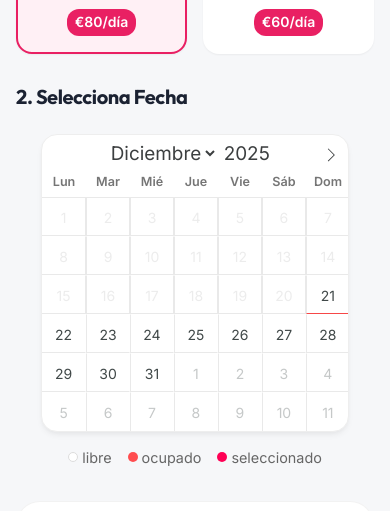
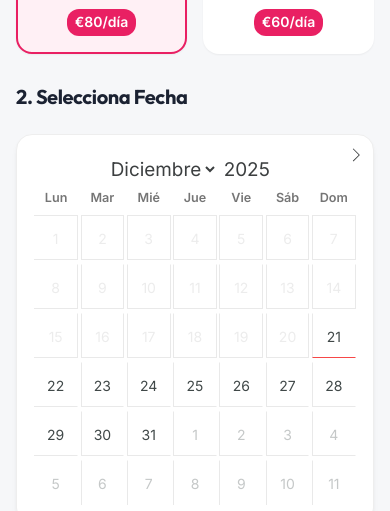
Before and after one commit to olarroy/party-rentals-ecosystem, a website: page party-rentals-frontend/reservas.html in a window 390 px wide. Shown: the part 358-869 px from the top of the page. Drawn offline with nearby package versions, Linux system fonts and the light colour scheme; no server answers.

Commit message:
style: make calendar full-width and responsive

```diff
--- a/party-rentals-frontend/src/css/booking.css
+++ b/party-rentals-frontend/src/css/booking.css
@@ -180,19 +180,50 @@
   flex-direction: column;
   align-items: center;
   justify-content: center;
+  width: 100%;
+  /* Full width wrapper */
 }
 
 #datePicker {
   display: none;
-  /* Hide input since we are inline */
 }
 
+/* Force Flatpickr to be Fluid */
 .flatpickr-calendar {
+  width: 100% !important;
+  max-width: 100% !important;
   box-shadow: var(--shadow-md) !important;
   border: 1px solid #eee !important;
   border-radius: var(--radius-lg) !important;
   margin-top: var(--space-2) !important;
   font-family: 'Inter', sans-serif !important;
+  padding: var(--space-4) !important;
+  /* Add padding inside */
+}
+
+.flatpickr-days {
+  width: 100% !important;
+  border: none !important;
+}
+
+.dayContainer {
+  width: 100% !important;
+  min-width: 100% !important;
+  max-width: 100% !important;
+  justify-content: space-around !important;
+  /* Distribute days */
+}
+
+.flatpickr-day {
+  max-width: none !important;
+  /* Allow days to grow */
+  height: 45px !important;
+  /* Taller touch targets */
+  line-height: 45px !important;
+  flex-basis: 13.5% !important;
+  /* 7 days ~ 14% each */
+  border-radius: var(--radius-md) !important;
+  margin: 2px 0 !important;
 }
 
 .flatpickr-day.selected {
@@ -201,7 +232,10 @@
 }
 
 .calendar-legend {
-  width: 260px;
-  /* Aligns with calendar width */
+  width: 100%;
+  /* Full width legend */
+  display: flex;
+  justify-content: center;
+  gap: var(--space-4);
   margin-top: var(--space-4);
 }
```
